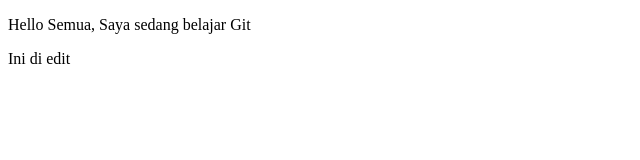
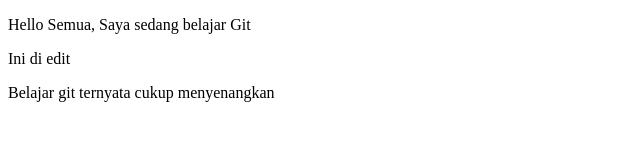
Before and after one commit to xInfinity20/PRAK11GITRPL, a plain HTML site: page index.html in a window 1280 px wide. Shown: the whole page, without its empty margins (0-640 px from the left). Drawn offline with Linux system fonts and the light colour scheme.

Commit message:
index.html

```diff
--- a/index.html
+++ b/index.html
@@ -7,5 +7,6 @@
 <body>
     <p>Hello Semua, Saya sedang belajar Git</p>
     <p>Ini di edit</p>
+    <p>Belajar git ternyata cukup menyenangkan</p>
 </body>
 </html>
```
